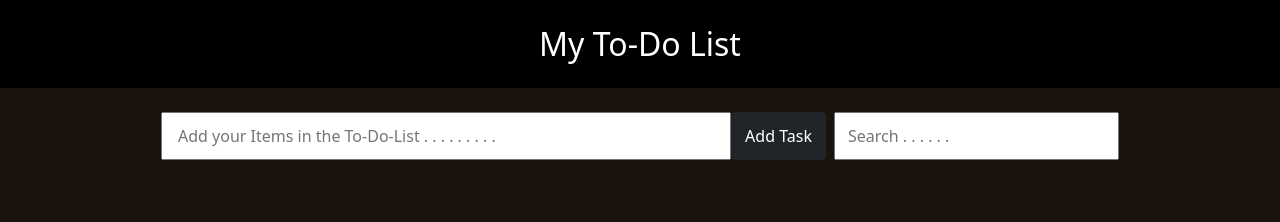
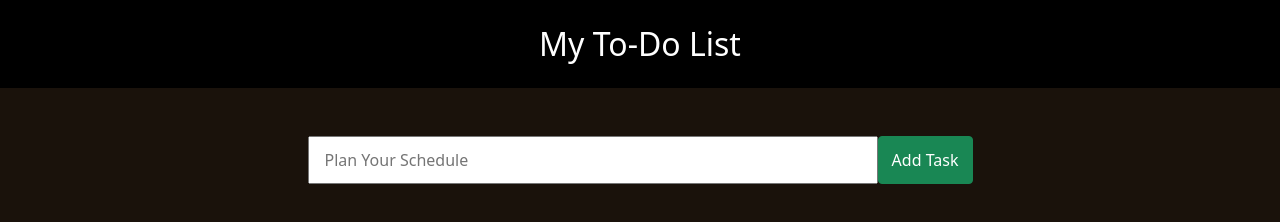
Before and after one commit to jayeshtele/To-Do-App, a plain HTML site: page index.html in a window 1280 px wide. Drawn offline with nearby package versions, Linux system fonts and the light colour scheme.

Commit message:
Update index.html

```diff
--- a/index.html
+++ b/index.html
@@ -20,10 +20,8 @@
 
     <section class="container mb-4">
         <div class="row justify-content-center">
-            <input type="text" class="col-7 col-sm-8 col-md-6 mt-4" id="todoinput"
-                placeholder="Add your Items in the To-Do-List . . . . . . . . .">
-            <button class="btn btn-dark col-3 col-sm-2 col-md-2 col-xl-1 mt-4" id="addtask">Add Task</button>
-            <input id="search" placeholder="Search . . . . . ." type="text"class="col-6 col-md-3 mt-4 ms-2">
+            <input type="text" class="col-7 col-sm-10 col-md-8 col-xl-6 mt-5" id="todoinput" placeholder="Plan Your Schedule">
+            <button class="btn btn-success col-3 col-sm-2 col-md-2 col-xl-1 mt-5" id="addtask">Add Task</button>
 
         </div>
     </section>
```
